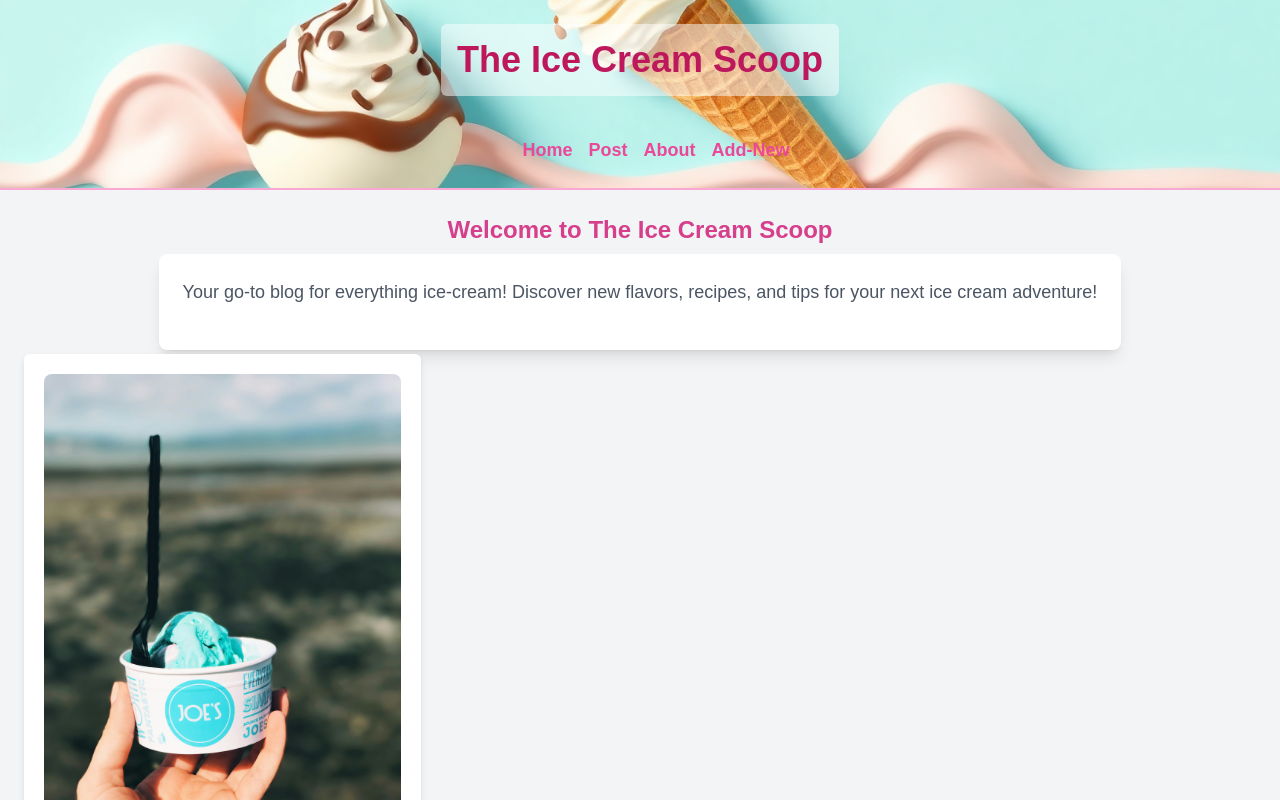
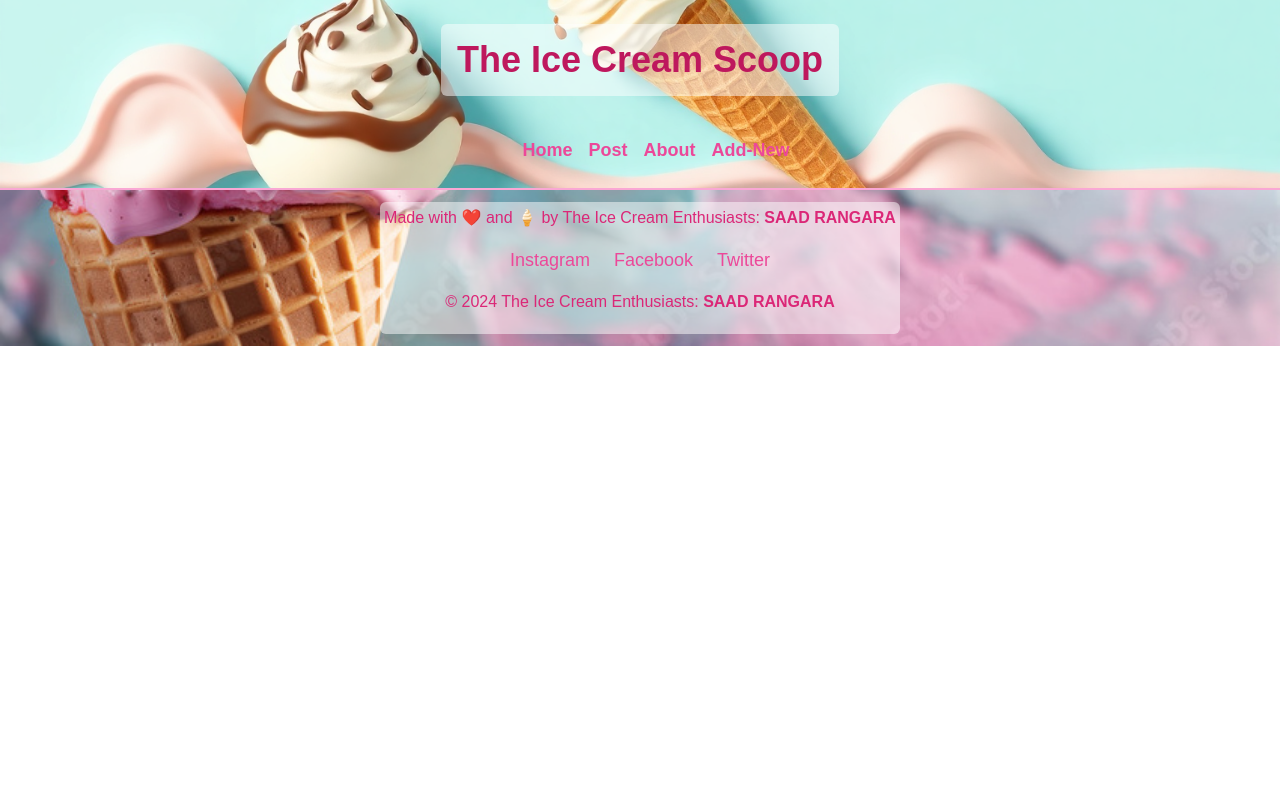
Before and after one commit to saad-rangara/BlogPosts, a Next.js app: page / in a window 1280 px wide. Shown: the top 800 px of the page. Built offline with nearby package versions, Linux system fonts and the light colour scheme.

Commit message:
Update Animation.jsx

```diff
--- a/src/components/Animation.jsx
+++ b/src/components/Animation.jsx
@@ -1,7 +1,7 @@
 "use client"
 import { motion } from 'framer-motion';
 
-export default function Animation ({children}) {
+export default function Animation () {
   return (
     <motion.div
       initial={{ opacity: 0, y: 20 }}
@@ -10,7 +10,6 @@ export default function Animation ({children}) {
       transition={{ duration: 0.5 }}
       className="flex justify-center bg-gray-100"
     >
-      {children}
     </motion.div>
   );
 };
```
